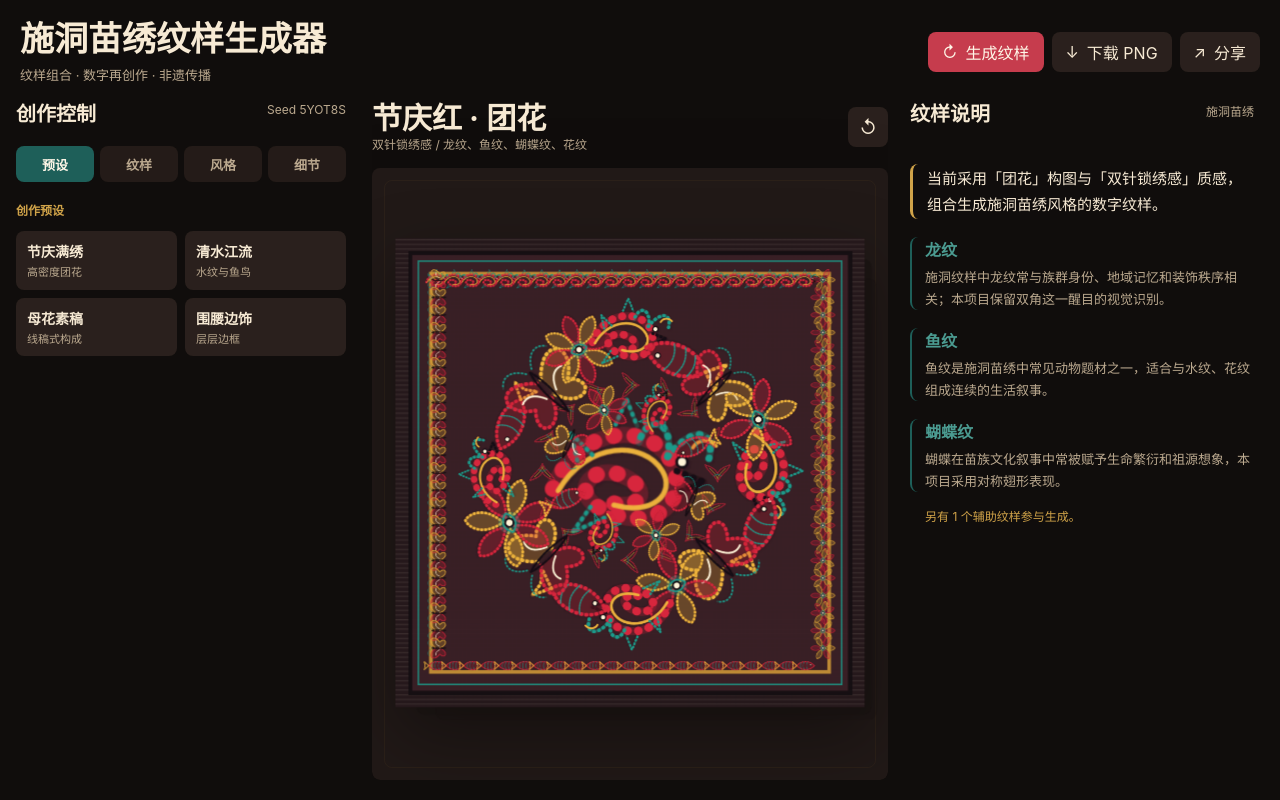
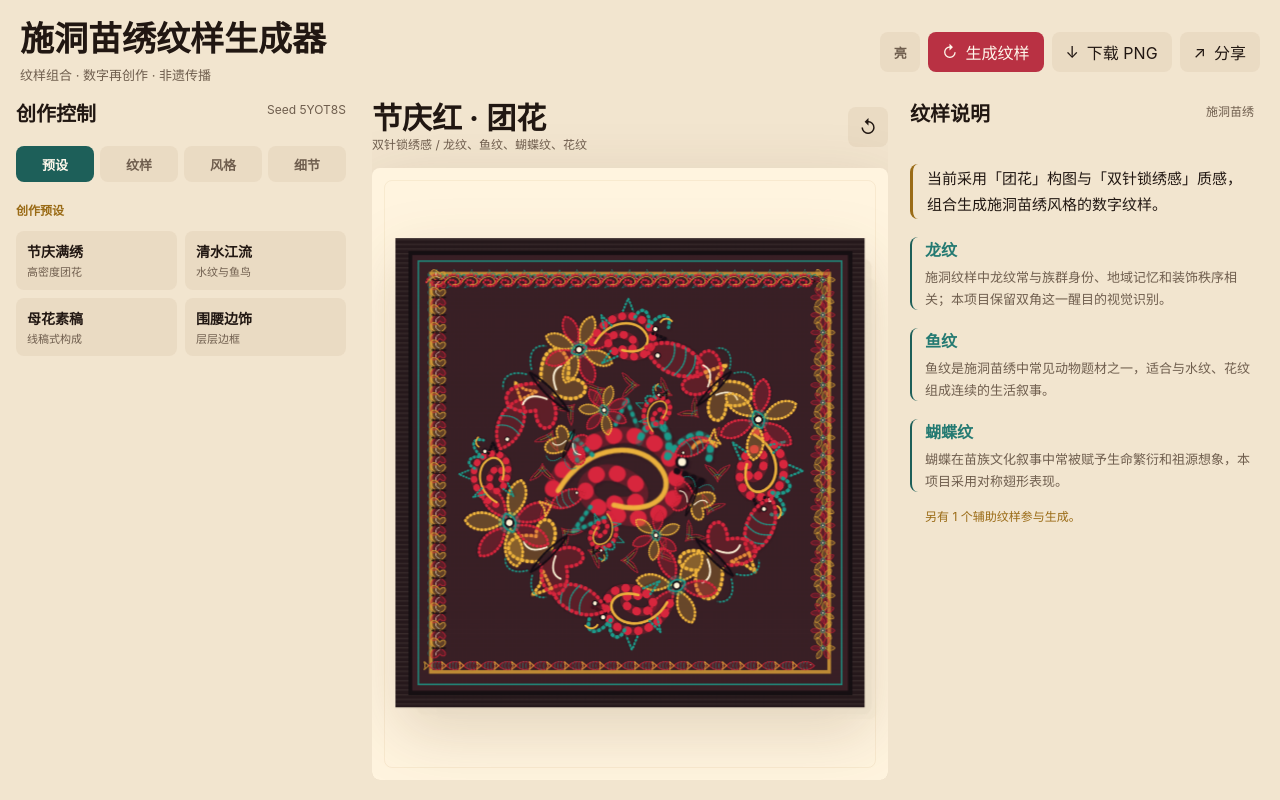
Before and after one commit to hg13128816002-art/Shidong-Miao-Embroidery-Pattern-Generator, a website: page index.html in a window 1280 px wide. Drawn offline with Linux system fonts and the light colour scheme.

Commit message:
新增了浅色模式

```diff
--- a/index.html
+++ b/index.html
@@ -8,6 +8,17 @@
       content="施洞苗绣纹样生成器：选择纹样、配色、构图与刺绣质感，组合生成个性化苗族刺绣风格图案。"
     />
     <title>施洞苗绣纹样生成器</title>
+    <script>
+      (() => {
+        try {
+          const theme = localStorage.getItem("miao-theme");
+          if (theme === "light" || theme === "dark") {
+            document.documentElement.dataset.theme = theme;
+          }
+        } catch {
+        }
+      })();
+    </script>
     <link rel="stylesheet" href="./styles.css" />
   </head>
   <body>
@@ -21,6 +32,9 @@
         </a>
 
         <div class="top-actions">
+          <button class="icon-button theme-button" id="themeButton" type="button" aria-label="切换主题" title="切换主题">
+            <span aria-hidden="true">◐</span>
+          </button>
           <button class="button button-primary" id="randomizeButton" type="button">
             <span aria-hidden="true">↻</span>
             生成纹样
--- a/src/main.js
+++ b/src/main.js
@@ -207,6 +207,8 @@ let state = readStateFromUrl();
 let toastTimer = null;
 let activeControlTab = "preset";
 let patternAnimationTimer = null;
+const THEME_STORAGE_KEY = "miao-theme";
+const systemThemeQuery = window.matchMedia ? window.matchMedia("(prefers-color-scheme: dark)") : null;
 
 const elements = {
   presetControls: document.querySelector("#presetControls"),
@@ -234,14 +236,83 @@ const elements = {
   shareButton: document.querySelector("#shareButton"),
   resetButton: document.querySelector("#resetButton"),
   toast: document.querySelector("#toast"),
+  themeButton: document.querySelector("#themeButton"),
 };
 
 init();
 
 function init() {
+  initTheme();
   renderControls();
   bindEvents();
   renderApp();
+}
+
+function initTheme() {
+  syncThemeFromStorage();
+  updateThemeButton();
+
+  if (!systemThemeQuery) return;
+
+  const onSystemThemeChange = () => {
+    if (!getStoredTheme()) updateThemeButton();
+  };
+
+  if (systemThemeQuery.addEventListener) {
+    systemThemeQuery.addEventListener("change", onSystemThemeChange);
+  } else if (systemThemeQuery.addListener) {
+    systemThemeQuery.addListener(onSystemThemeChange);
+  }
+}
+
+function syncThemeFromStorage() {
+  const storedTheme = getStoredTheme();
+  if (storedTheme) {
+    document.documentElement.dataset.theme = storedTheme;
+    return;
+  }
+
+  delete document.documentElement.dataset.theme;
+}
+
+function getStoredTheme() {
+  try {
+    const storedTheme = localStorage.getItem(THEME_STORAGE_KEY);
+    return storedTheme === "light" || storedTheme === "dark" ? storedTheme : null;
+  } catch {
+    return null;
+  }
+}
+
+function getResolvedTheme() {
+  const explicitTheme = document.documentElement.dataset.theme;
+  if (explicitTheme === "light" || explicitTheme === "dark") return explicitTheme;
+  return systemThemeQuery?.matches ? "dark" : "light";
+}
+
+function toggleTheme() {
+  const nextTheme = getResolvedTheme() === "dark" ? "light" : "dark";
+  document.documentElement.dataset.theme = nextTheme;
+
+  try {
+    localStorage.setItem(THEME_STORAGE_KEY, nextTheme);
+  } catch {
+    // Keep the visible theme change even when storage is unavailable.
+  }
+
+  updateThemeButton();
+  showToast(nextTheme === "dark" ? "已切换为深色主题" : "已切换为浅色主题");
+}
+
+function updateThemeButton() {
+  if (!elements.themeButton) return;
+
+  const resolvedTheme = getResolvedTheme();
+  const nextThemeLabel = resolvedTheme === "dark" ? "浅色" : "深色";
+  elements.themeButton.dataset.theme = resolvedTheme;
+  elements.themeButton.querySelector("span").textContent = resolvedTheme === "dark" ? "暗" : "亮";
+  elements.themeButton.setAttribute("aria-label", "切换为" + nextThemeLabel + "主题");
+  elements.themeButton.title = "切换为" + nextThemeLabel + "主题";
 }
 
 function renderControls() {
@@ -381,6 +452,7 @@ function bindEvents() {
   });
   elements.downloadButton.addEventListener("click", downloadPng);
   elements.shareButton.addEventListener("click", copyShareLink);
+  elements.themeButton.addEventListener("click", toggleTheme);
 }
 
 function renderApp(updateUrl = true) {
--- a/styles.css
+++ b/styles.css
@@ -14,12 +14,105 @@
   --gold: #d0a349;
   --indigo: #6c7ab8;
   --rose-wash: #4a242a;
+  --body-bg: #100d0c;
+  --button-hover: #362925;
+  --primary-hover: #d1495b;
+  --focus-ring: rgba(31, 111, 104, 0.24);
+  --on-accent: #fff7e8;
+  --tab-bg: #241b18;
+  --tab-hover: #332722;
+  --choice-hover: #342824;
+  --frame-bg: #211917;
+  --frame-line: rgba(208, 163, 73, 0.16);
+  --stack-card-bg: #171211;
+  --canvas-shadow: drop-shadow(0 24px 34px rgba(0, 0, 0, 0.34));
+  --toast-bg: #2f2420;
+  --toast-shadow: 0 16px 36px rgba(0, 0, 0, 0.34);
+  --stitch-teal: rgba(75, 155, 145, 0.85);
+  --stitch-carmine: rgba(198, 60, 77, 0.8);
+  color-scheme: dark;
   --radius: 8px;
   --shadow: 0 24px 70px rgba(0, 0, 0, 0.28);
   --soft-shadow: 0 14px 34px rgba(0, 0, 0, 0.2);
   font-family:
     Inter, "PingFang SC", "Hiragino Sans GB", "Microsoft YaHei", system-ui,
     -apple-system, BlinkMacSystemFont, sans-serif;
+}
+
+:root[data-theme="light"] {
+  --ink: #211712;
+  --muted: #6f5e4e;
+  --line: #dbc8ad;
+  --paper: #f5ead8;
+  --panel: #fff8ea;
+  --panel-strong: #efe0c7;
+  --surface: #f7ecd9;
+  --surface-raised: #eadbc3;
+  --carmine: #b93143;
+  --carmine-deep: #8f2534;
+  --teal: #247a72;
+  --teal-deep: #1d5f59;
+  --gold: #9a6b16;
+  --indigo: #5968a8;
+  --rose-wash: #ead0d1;
+  --body-bg: #f2e5cf;
+  --button-hover: #dfcfb5;
+  --primary-hover: #c94052;
+  --focus-ring: rgba(36, 122, 114, 0.26);
+  --on-accent: #fff8ec;
+  --tab-bg: #eadbc3;
+  --tab-hover: #dfcfb5;
+  --choice-hover: #dfcfb5;
+  --frame-bg: #fff4df;
+  --frame-line: rgba(154, 107, 22, 0.22);
+  --stack-card-bg: #eadcc6;
+  --canvas-shadow: drop-shadow(0 20px 30px rgba(90, 55, 25, 0.16));
+  --toast-bg: #fff8ea;
+  --toast-shadow: 0 16px 34px rgba(90, 55, 25, 0.18);
+  --stitch-teal: rgba(36, 122, 114, 0.82);
+  --stitch-carmine: rgba(185, 49, 67, 0.78);
+  --shadow: 0 24px 70px rgba(90, 55, 25, 0.18);
+  --soft-shadow: 0 14px 34px rgba(90, 55, 25, 0.12);
+  color-scheme: light;
+}
+
+@media (prefers-color-scheme: light) {
+  :root:not([data-theme]) {
+    --ink: #211712;
+    --muted: #6f5e4e;
+    --line: #dbc8ad;
+    --paper: #f5ead8;
+    --panel: #fff8ea;
+    --panel-strong: #efe0c7;
+    --surface: #f7ecd9;
+    --surface-raised: #eadbc3;
+    --carmine: #b93143;
+    --carmine-deep: #8f2534;
+    --teal: #247a72;
+    --teal-deep: #1d5f59;
+    --gold: #9a6b16;
+    --indigo: #5968a8;
+    --rose-wash: #ead0d1;
+    --body-bg: #f2e5cf;
+    --button-hover: #dfcfb5;
+    --primary-hover: #c94052;
+    --focus-ring: rgba(36, 122, 114, 0.26);
+    --on-accent: #fff8ec;
+    --tab-bg: #eadbc3;
+    --tab-hover: #dfcfb5;
+    --choice-hover: #dfcfb5;
+    --frame-bg: #fff4df;
+    --frame-line: rgba(154, 107, 22, 0.22);
+    --stack-card-bg: #eadcc6;
+    --canvas-shadow: drop-shadow(0 20px 30px rgba(90, 55, 25, 0.16));
+    --toast-bg: #fff8ea;
+    --toast-shadow: 0 16px 34px rgba(90, 55, 25, 0.18);
+    --stitch-teal: rgba(36, 122, 114, 0.82);
+    --stitch-carmine: rgba(185, 49, 67, 0.78);
+    --shadow: 0 24px 70px rgba(90, 55, 25, 0.18);
+    --soft-shadow: 0 14px 34px rgba(90, 55, 25, 0.12);
+    color-scheme: light;
+  }
 }
 
 * {
@@ -30,7 +123,7 @@ body {
   min-width: 320px;
   margin: 0;
   color: var(--ink);
-  background: #100d0c;
+  background: var(--body-bg);
 }
 
 button,
@@ -124,14 +217,14 @@ button {
 }
 
 .button span,
-.icon-button {
+.icon-button span {
   transition: transform 180ms ease;
 }
 
 .button:hover,
 .icon-button:hover {
   transform: translateY(-1px);
-  background: #362925;
+  background: var(--button-hover);
 }
 
 .button:active,
@@ -151,18 +244,18 @@ button {
 .button:focus-visible,
 .icon-button:focus-visible,
 input:focus-visible {
-  outline: 3px solid rgba(31, 111, 104, 0.24);
+  outline: 3px solid var(--focus-ring);
   outline-offset: 2px;
 }
 
 .button-primary {
-  color: #fff7e8;
+  color: var(--on-accent);
   background: var(--carmine);
   box-shadow: none;
 }
 
 .button-primary:hover {
-  background: #d1495b;
+  background: var(--primary-hover);
 }
 
 .studio {
@@ -249,7 +342,7 @@ input:focus-visible {
   border: 0;
   border-radius: var(--radius);
   color: var(--muted);
-  background: #241b18;
+  background: var(--tab-bg);
   cursor: pointer;
   font-size: 13px;
   font-weight: 800;
@@ -261,12 +354,12 @@ input:focus-visible {
 
 .control-tabs button:hover {
   color: var(--ink);
-  background: #332722;
+  background: var(--tab-hover);
   transform: translateY(-1px);
 }
 
 .control-tabs button[aria-pressed="true"] {
-  color: #fff7e8;
+  color: var(--on-accent);
   background: var(--teal-deep);
 }
 
@@ -336,7 +429,7 @@ input:focus-visible {
 .motif-choice:hover,
 .palette-choice:hover {
   transform: translateY(-1px);
-  background: #342824;
+  background: var(--choice-hover);
   box-shadow: none;
 }
 
@@ -488,6 +581,17 @@ input:focus-visible {
   font-size: 18px;
 }
 
+.theme-button {
+  flex: 0 0 40px;
+  color: var(--muted);
+  font-size: 13px;
+  font-weight: 900;
+}
+
+.theme-button:hover {
+  color: var(--ink);
+}
+
 .pattern-frame {
   min-height: 0;
   flex: 1;
@@ -498,7 +602,7 @@ input:focus-visible {
   padding: clamp(10px, 2.2vw, 24px);
   border: 0;
   border-radius: var(--radius);
-  background: #211917;
+  background: var(--frame-bg);
   box-shadow: var(--shadow);
   overflow: hidden;
 }
@@ -513,7 +617,7 @@ input:focus-visible {
 
 .pattern-frame::before {
   inset: 12px;
-  border: 1px solid rgba(208, 163, 73, 0.16);
+  border: 1px solid var(--frame-line);
   border-radius: var(--radius);
   animation: framePulse 4.8s ease-in-out infinite;
 }
@@ -532,8 +636,8 @@ input:focus-visible {
   border-radius: 2px;
   background: var(--gold);
   box-shadow:
-    18px 0 0 rgba(75, 155, 145, 0.85),
-    36px 0 0 rgba(198, 60, 77, 0.8);
+    18px 0 0 var(--stitch-teal),
+    36px 0 0 var(--stitch-carmine);
   opacity: 0.7;
   animation: stitchWalk 8s steps(28) infinite;
 }
@@ -554,7 +658,7 @@ input:focus-visible {
   place-items: center;
   isolation: isolate;
   perspective: 1100px;
-  filter: drop-shadow(0 24px 34px rgba(0, 0, 0, 0.34));
+  filter: var(--canvas-shadow);
   animation: patternBreath 7s ease-in-out infinite;
 }
 
@@ -573,7 +677,7 @@ input:focus-visible {
   z-index: -1;
   content: "";
   border-radius: var(--radius);
-  background: #171211;
+  background: var(--stack-card-bg);
   pointer-events: none;
 }
 
@@ -704,11 +808,11 @@ input:focus-visible {
   opacity: 0;
   pointer-events: none;
   color: var(--ink);
-  background: #2f2420;
+  background: var(--toast-bg);
   border: 1px solid var(--line);
   border-radius: var(--radius);
   padding: 12px 14px;
-  box-shadow: 0 16px 36px rgba(0, 0, 0, 0.34);
+  box-shadow: var(--toast-shadow);
   transition:
     opacity 180ms ease,
     transform 180ms ease;
```
